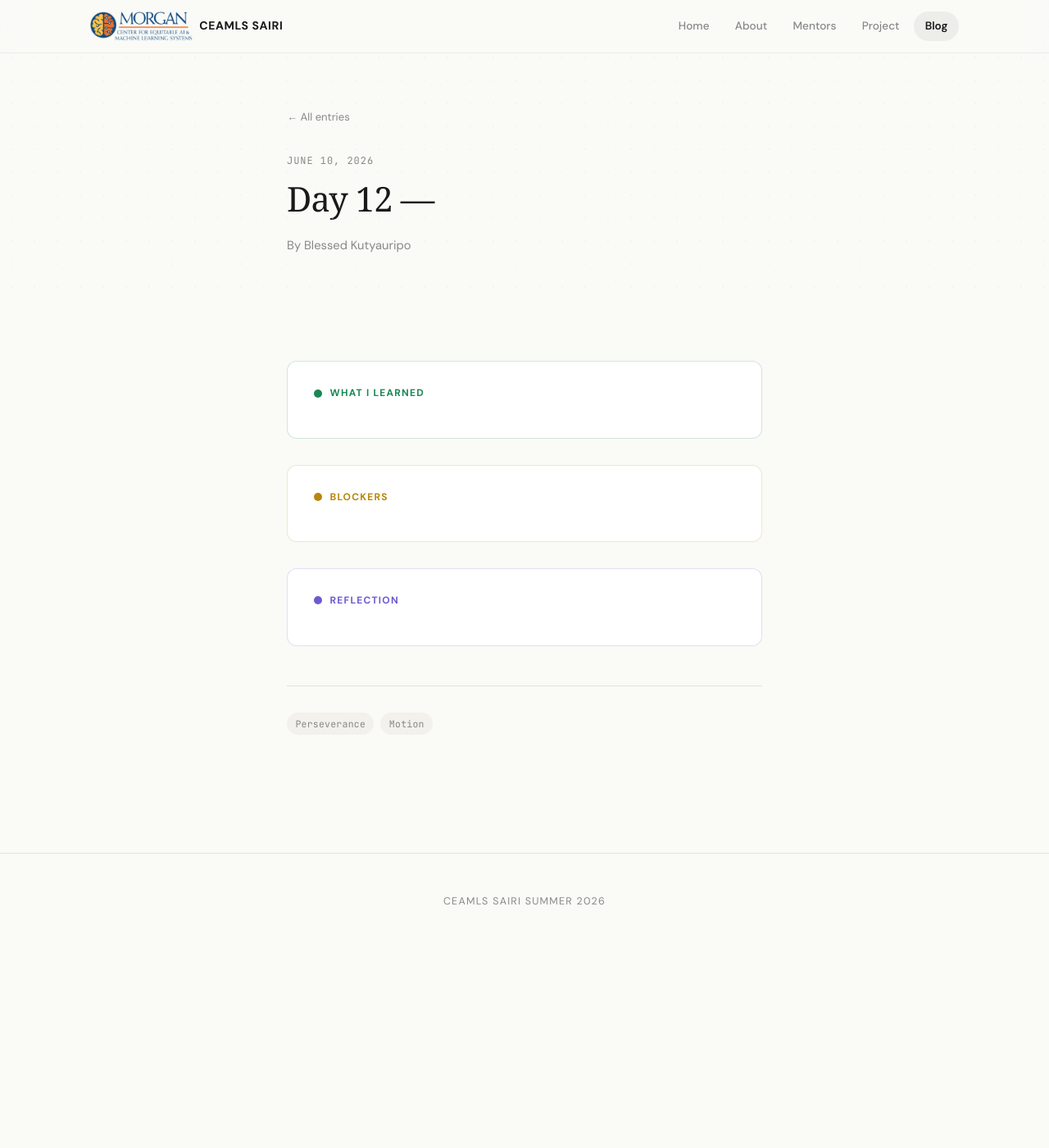
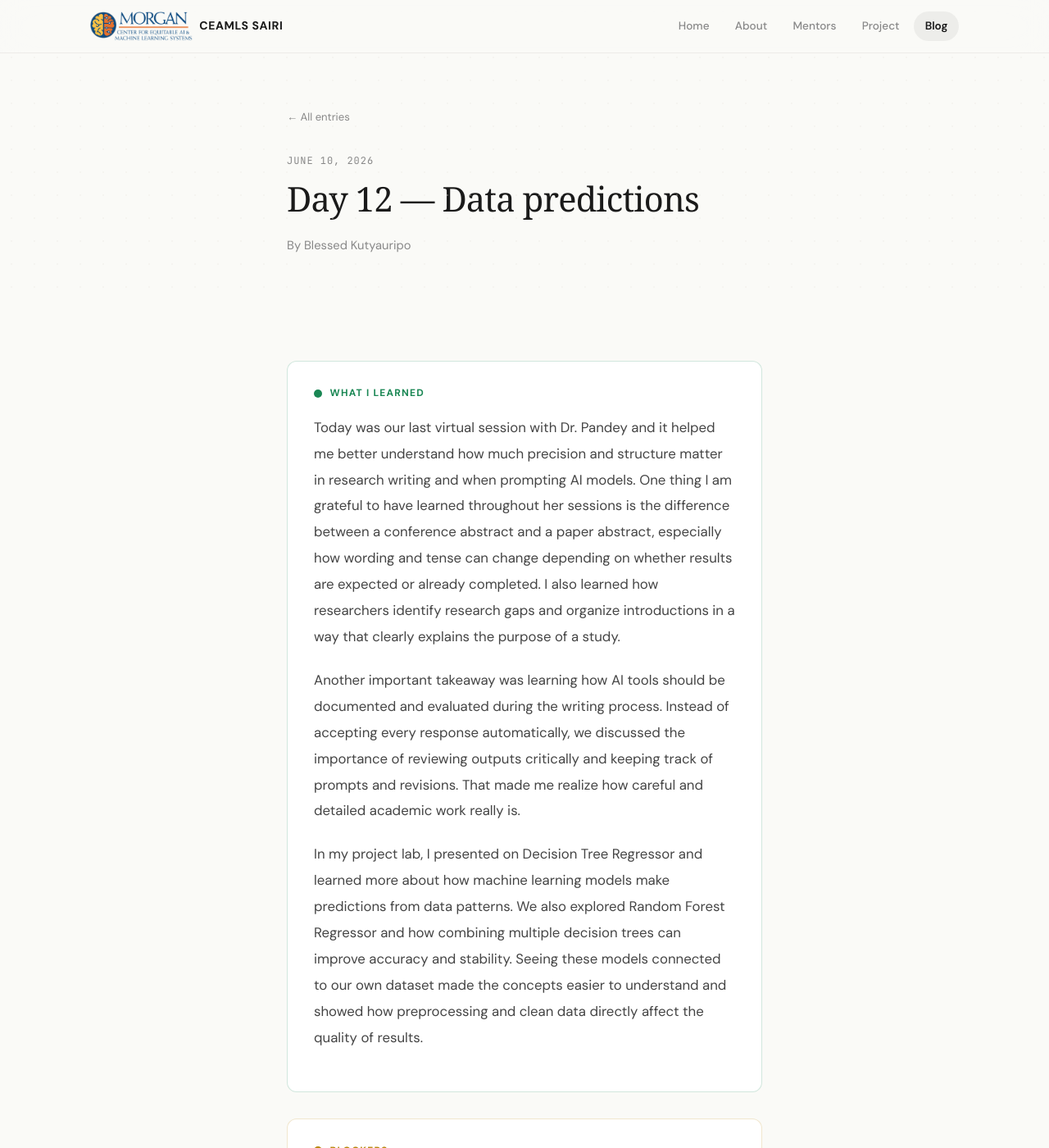
Before and after one commit to Bkaez/bkaezceamls26.github.io, a Jekyll site: the page built from _posts/2026-06-12-day-12.md, in a window 1280 px wide and 1400 px high. Shown: the whole window at 82% size. Built offline with Jekyll 4.4.1, drawn with Linux system fonts in a browser that asks for light colours; some web fonts are replaced; some of the changed text lies outside the part shown.

Commit message:
Update 2026-06-12-day-12.md

```diff
--- a/_posts/2026-06-12-day-12.md
+++ b/_posts/2026-06-12-day-12.md
@@ -1,14 +1,27 @@
 ---
 layout: post
-title: "Day 12 — "
+title: "Day 12 — Data predictions "
 date: 2026-06-10
 permalink: /day12.html
 tags: ["Perseverance", "Motion"]
 
 what_i_learned: |
+  Today was our last virtual session with Dr. Pandey and it helped me better understand how much precision and structure
+  matter in research writing and when prompting AI models. One thing I am grateful to have learned throughout her sessions
+  is the difference between a conference abstract and a paper abstract, especially how wording and tense can change
+  depending on whether results are expected or already completed. I also learned how researchers identify research gaps and
+  organize introductions in a way that clearly explains the purpose of a study.
 
+  Another important takeaway was learning how AI tools should be documented and evaluated during the writing process. Instead
+  of accepting every response automatically, we discussed the importance of reviewing outputs critically and keeping track of
+  prompts and revisions. That made me realize how careful and detailed academic work really is.
+
+  In my project lab, I presented on Decision Tree Regressor and learned more about how machine learning models make predictions
+  from data patterns. We also explored Random Forest Regressor and how combining multiple decision trees can improve accuracy
+  and stability. Seeing these models connected to our own dataset made the concepts easier to understand and showed how
+  preprocessing and clean data directly affect the quality of results.
 blockers: |
-
+  Had no blockers today, praise be to God
 reflection: |
-
+   Today was a pretty smooth day. I am proud of the goals that I managed to achieve.
 ---
```
